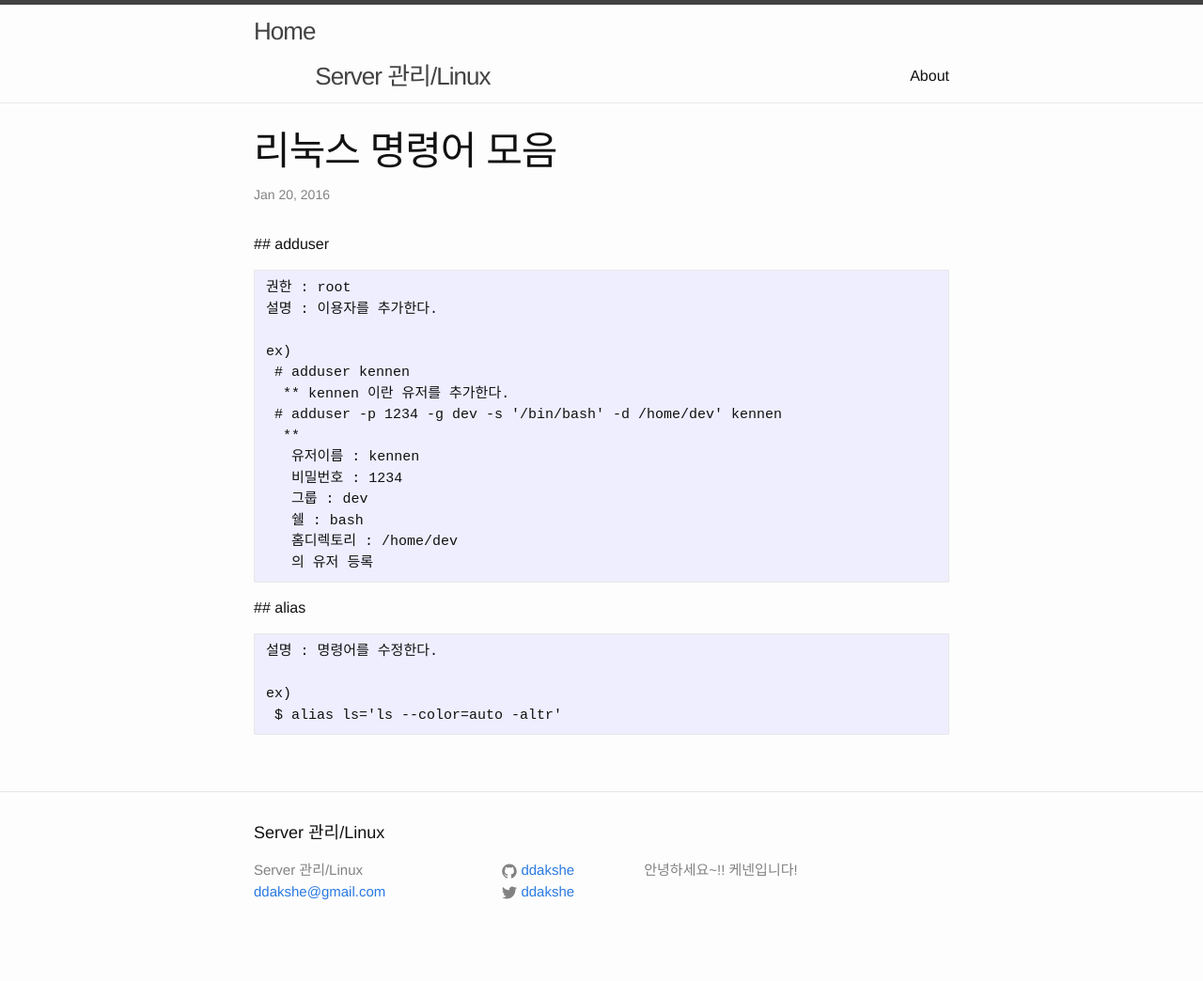
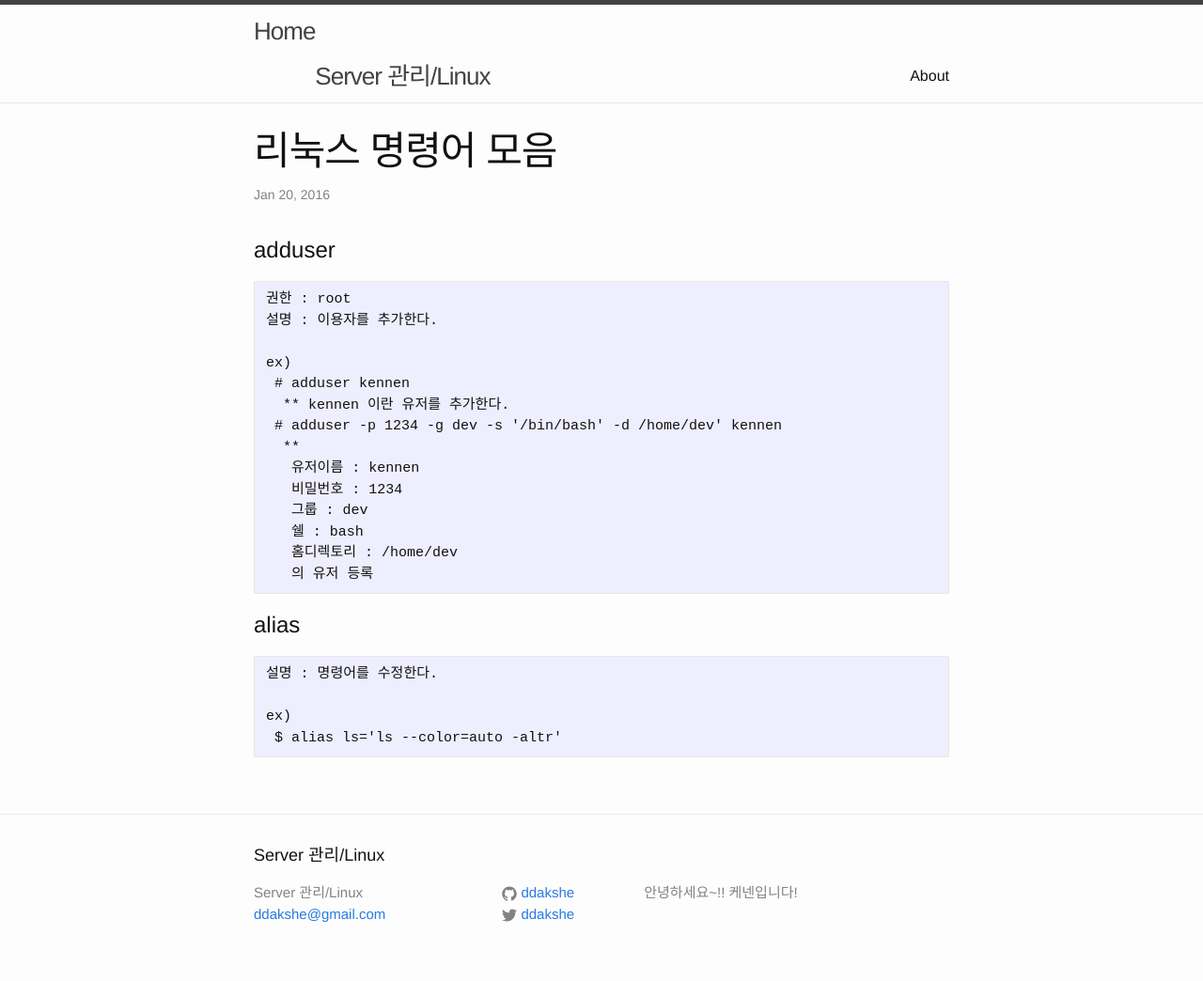
Before and after one commit to ddakshe/blog-server, a Jekyll site: the page built from _posts/2016-01-20-linux-command.markdown, in a window 1280 px wide. Shown: the whole page at 94% size. Built offline with Jekyll 4.4.1, drawn with Linux system fonts in a browser that asks for light colours; before the commit the page ends 1020 px from its top, so only the background shows below that.

Commit message:
줄바꿈

```diff
--- a/_posts/2016-01-20-linux-command.markdown
+++ b/_posts/2016-01-20-linux-command.markdown
@@ -7,7 +7,7 @@ categories: jekyll update
 
 
 
- ## adduser
+# adduser
 
 ~~~
 권한 : root
@@ -27,7 +27,7 @@ ex)
 ~~~
 
 
- ## alias
+# alias
 
 ~~~
 설명 : 명령어를 수정한다.
```
